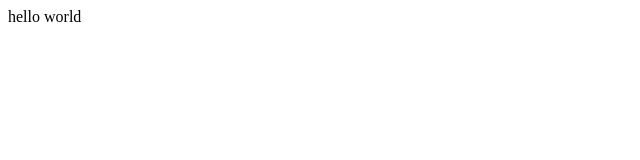
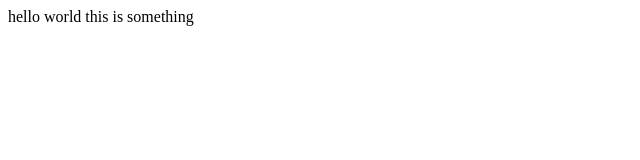
Before and after one commit to devZeroOne/test-dev, a plain HTML site: page class one/index.html in a window 1280 px wide. Shown: the whole page, without its empty margins (0-640 px from the left). Drawn offline with Linux system fonts and the light colour scheme.

Commit message:
upto date

```diff
--- a/class one/index.html
+++ b/class one/index.html
@@ -8,6 +8,7 @@
 </head>
 <body>
     hello world
+    this is something
 
 </body>
 </html>
```
